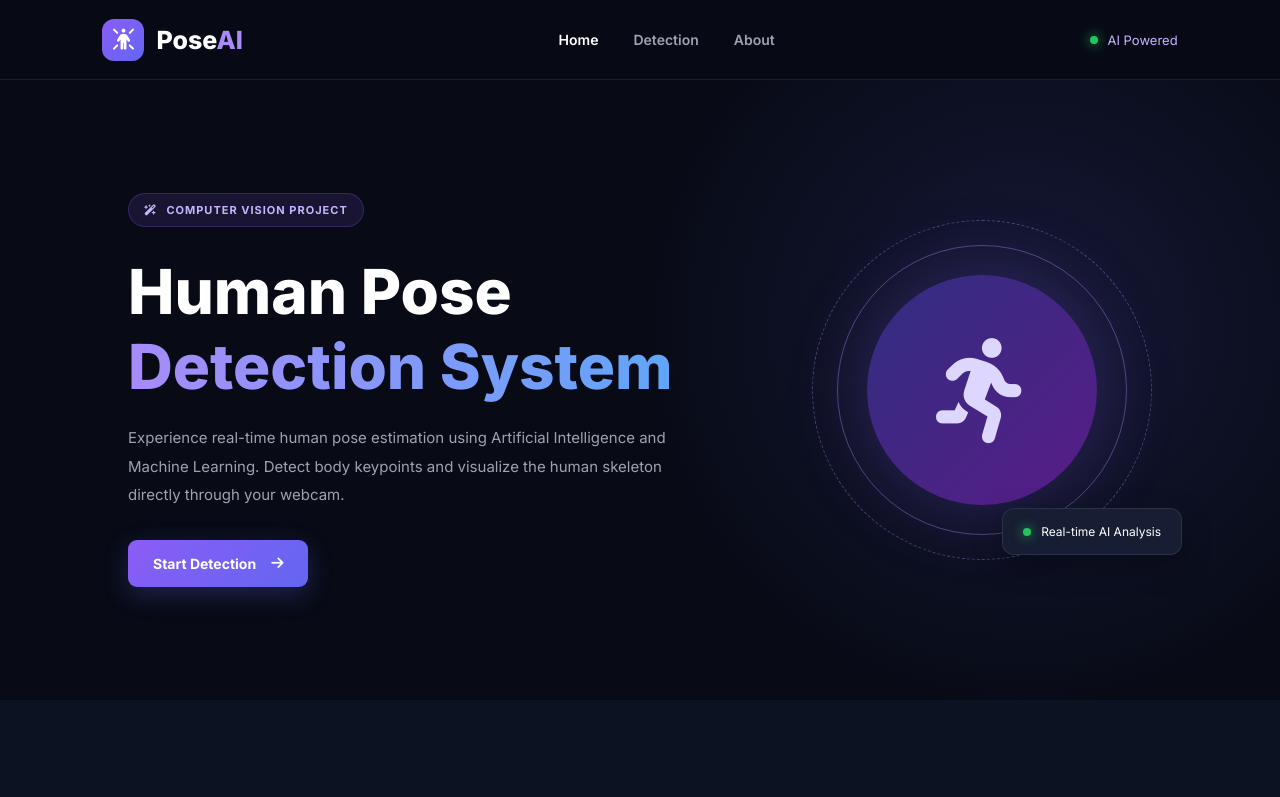
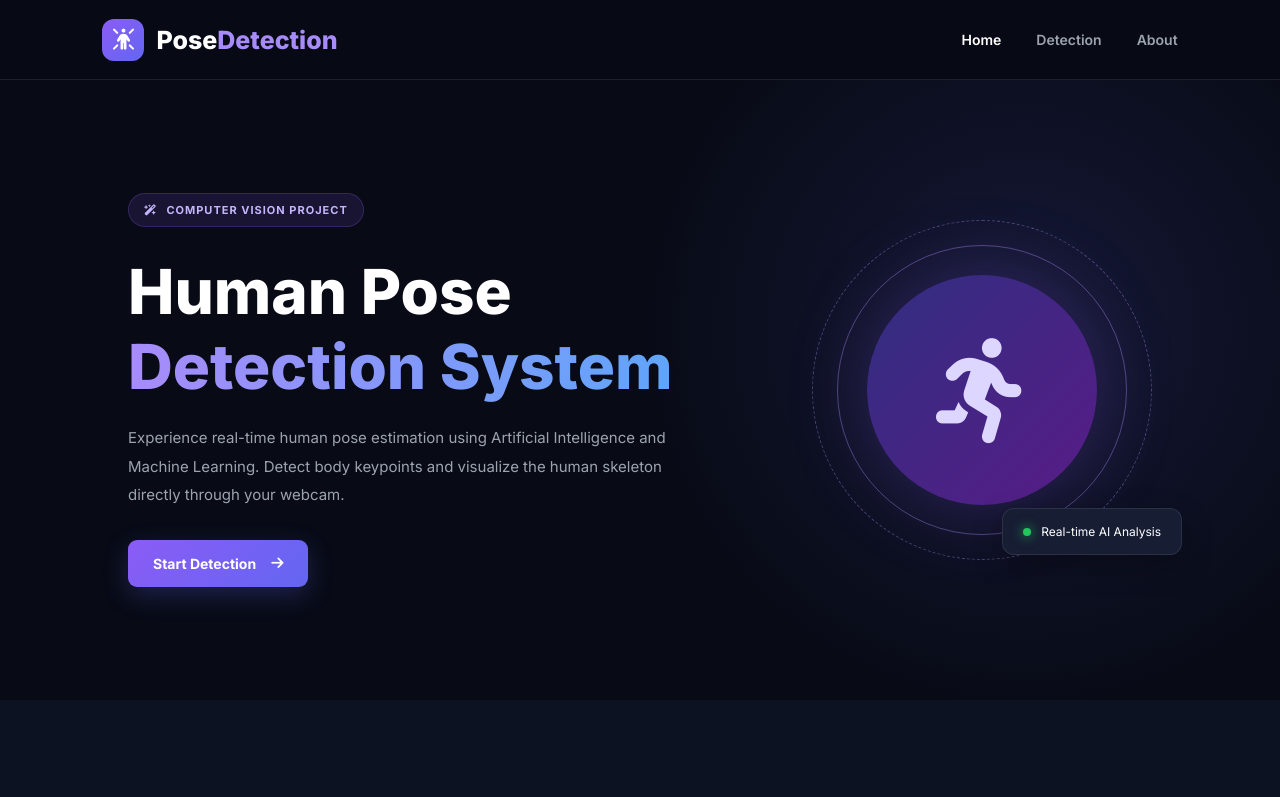
Before and after one commit to Aryan-we/Pose-Detection-System, a plain HTML site: page index.html in a window 1280 px wide. Shown: the top 797 px of the page. Drawn offline with nearby package versions, Linux system fonts and the light colour scheme; no server answers.

Commit message:
Update index.html

```diff
--- a/index.html
+++ b/index.html
@@ -38,7 +38,7 @@
             <div class="logo-icon">
                 <i class="fa-solid fa-person-rays"></i>
             </div>
-            <span>Pose<span class="highlight">AI</span></span>
+            <span>Pose<span class="highlight">Detection</span></span>
         </a>
 
         <nav>
@@ -47,10 +47,7 @@
             <a href="#about">About</a>
         </nav>
 
-        <div class="nav-status">
-            <span class="status-dot"></span>
-            AI Powered
-        </div>
+
 
     </header>
 
```
